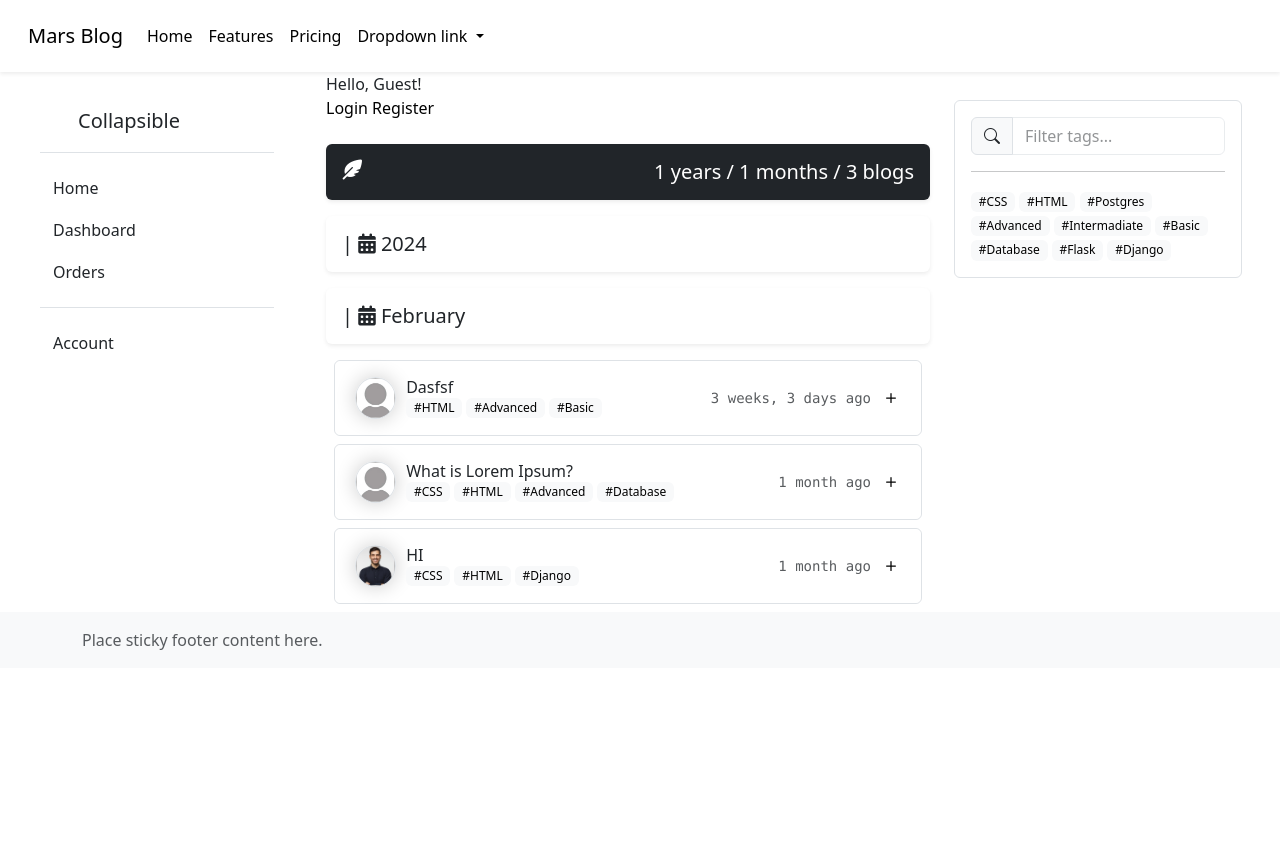
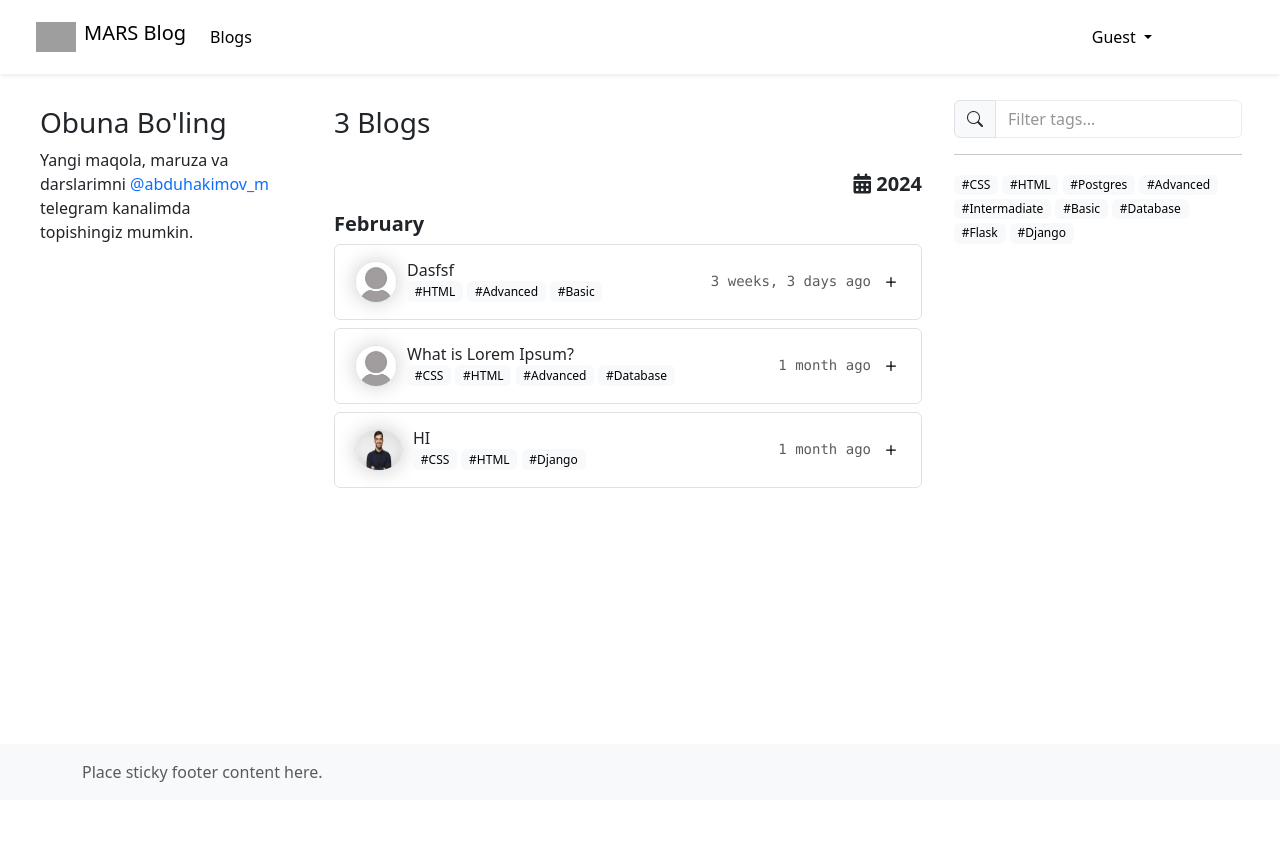
Before and after one commit to Muhammadamin-23/MyBlogCode, a Django app: page / in a window 1280 px wide. Before the commit the page ends 650 px from the top, so only its background shows below. Run offline with Django 5.2, Linux system fonts and the light colour scheme; data comes from the database, SQL or seed files in the repository; grey boxes are pictures that could not be loaded.

Commit message:
14-mart 17:27

```diff
--- a/blog/templates/blog/index.html
+++ b/blog/templates/blog/index.html
@@ -18,46 +18,24 @@
 
 {# start blog content#}
 {% block content %}
-    Hello, {{ user.username|default:'Guest' }}!
-    <div>
-        {% if user.is_authenticated %}
-            {% csrf_token %}
-            <form method="post" action="{% url 'logout' %}">
-                {% csrf_token %}
-                <button style="border: none; background-color: transparent;" type="submit">Logout</button>
-            </form>
-
-            <a href="{% url 'password_change' %}">Password Change</a>
-            <hr>
-            <a href="{% url 'password_reset'%}">Password Reset</a>
-        {% else %}
-            <a href="{% url 'login' %}">Login</a>
-            <a href="{% url 'register' %}">Register</a>
-        {% endif %}
-    </div>
-    <!-- /Login -->
     {# start container #}
     <div class="mt-4">
         {# Start Results, Years, Months, Blogs #}
-        <h5 class="text-end z-2 fw-lighter sticky-top bg-dark text-white fluid shadow-sm p-3 mb-3 bg-body-white rounded"
-            style="top:70px;">
-            <div class="d-flex justify-content-between">
-                <i class="fa-solid fa-feather-pointed"></i>
-                <div>
-                    <b>{{ count.year }}</b> years / <b>{{ count.month }}</b> months / <b>{{ count.blog }}</b> blogs
-                </div>
+        <h5 class="text-end z-2 fluid">
+            <div class="d-flex p-2 justify-content-between text-dark">
+                <!-- Shower Blog Results -->
+                <h3>{{ count.blog }} Blogs </h3>
+                <!-- /Shower Blog Results -->
             </div>
         </h5>
         {# End Results, Years, Months, Blogs #}
         {# start accordion #}
         {% for year, blogs in grouped_blogs_year.items %}
             <div class="accordion" id="accordionExample">
-                <h5 class="z-2 mt-3 fw-lighter sticky-top bg-white fluid shadow-sm p-3 mb-3 bg-body-white rounded"
-                    style="top:70px;">| <i class="fa-solid fa-calendar-days"></i> {{ year }}</h5>
+                <h5 class="z-2 px-2 text-end fw-bold mt-3 fw-lighter sticky-top fluid"
+                    style="top:85px;"><i class="fa-solid fa-calendar-days"></i> {{ year }}</h5>
                 {% for month, blogs in grouped_blogs_month.items %}
-                    <h5 class="z-2 mt-3 fw-lighter sticky-top bg-white fluid shadow-sm p-3 mb-3 bg-body-white rounded"
-                        style="top:110px;">| <i
-                            class="fa-solid fa-calendar-days"></i> {{ month }}</h5>
+                    <h5 class="z-2 px-2 fw-bold mt-3 fw-lighter fluid">{{ month }}</h5>
                     {% for blog in blogs %}
                         <div class="z-1 m-2 accordion accordion-flush border border-1 rounded"
                              id="accordionFlushExample">
@@ -67,18 +45,20 @@
                                         data-bs-target="#flush-collapse{{ blog.id }}"
                                         aria-expanded="false" aria-controls="flush-collapse{{ blog.id }}">
                                     <img class="profile_img border border-1 d-none  d-sm-none d-md-none d-lg-inline"
-                                         style="background-image: url({{ blog.image.url }})">
+                                         src="{{ blog.image.url }}" alt="rasm{{ blog.id }}">
                                     <div class="blog-header">
                                         <div>
                                             <b class="fw-medium">{{ blog.title | truncatewords:8 }}</b>
                                             <br class="mt-1">
                                             {# start blog Categories #}
                                             {% for category in blog.category.all %}
-                                                <b class="badge text-bg-light fw-normal">#{{ category.name }}</b>
+                                                <a class="badge text-bg-light fw-normal"
+                                                   href="{% url 'category_tag' category.name %}">#{{ category.name }}</a>
                                             {% endfor %}
                                             {# end blog Categories #}
                                         </div>
-                                        <code class="text-body-secondary d-none  d-sm-none d-md-inline d-lg-inline">{{ blog.created | timesince }} ago</code>
+                                        <code class="text-body-secondary d-none  d-sm-none d-md-inline d-lg-inline">{{ blog.created | timesince }}
+                                            ago</code>
                                     </div>
                                 </button>
                             </h2>
@@ -107,14 +87,22 @@
                                             <code class="text-dark">{{ blog.created }}</code>
                                         </p>
                                     </div>
-
+                                    <div class="fw-bold">Write a Comment</div>
                                     {# Comments start #}
                                     <form method="post" action="{% url 'add_comment_to_post' blog.id %}">
                                         {% csrf_token %}
                                         <input type="hidden" name="post_pk" value="{{ blog.pk }}">
-                                        {{ form }}
+                                        <div class="form-floating mt-2">
+                                            {{ form.author }}
+                                            <label>Name</label>
+                                        </div>
+                                        <div class="form-floating mt-2">
+                                            {{ form.message }}
+                                            <label>Message</label>
+                                        </div>
                                         <button class="btn btn-dark mt-2" type="submit">Add Comment</button>
                                     </form>
+                                    {# Comments end #}
                                     <div class="d-flex justify-content-start py-3 border-bottom">
                                         <p>
                                             {# Chat Icon #}
@@ -129,7 +117,7 @@
                                             </button>
                                         </p>
                                         <!-- Comments -->
-                                    <b class="d-flex align-items-center px-2">Comments</b>
+                                        <b class="d-flex align-items-center px-2 fw-bold">Comments</b>
                                         <!-- /Comments -->
                                     </div>
                                     {# All Comments start #}
@@ -140,7 +128,7 @@
                                              class="scrollspy-example my-3 box-shadow text-white"
                                              tabindex="0">
                                             {# All Comments start #}
-                                            {% for comment in blog.comments.all %}
+                                            {% for comment in blog.comments.all|slice:"::-1" %}
                                                 <div class="card my-3">
                                                     <div class="card-header">
                                                         <i class="bi bi-person-fill"></i> <b>{{ comment.author }}</b>
--- a/blog/templates/blog/leftbar.html
+++ b/blog/templates/blog/leftbar.html
@@ -1,68 +1,12 @@
 <div class="container mt-1 sticky-top" style="top: 90px;">
     <div class="flex-shrink-0 p-3 bg-white" style="width: 280px;">
-        <a href="/"
-           class="d-flex align-items-center pb-3 mb-3 link-dark text-decoration-none border-bottom">
-            <svg class="bi me-2" width="30" height="24">
-                <use xlink:href="#bootstrap"></use>
-            </svg>
-            <span class="fs-5 fw-normal">Collapsible</span>
-        </a>
         <ul class="list-unstyled ps-0">
             <li class="mb-1">
-                <button class="btn btn-toggle align-items-center rounded collapsed"
-                        data-bs-toggle="collapse" data-bs-target="#home-collapse" aria-expanded="false">
-                    Home
-                </button>
-                <div class="collapse" id="home-collapse">
-                    <ul class="btn-toggle-nav list-unstyled fw-normal pb-1 small">
-                        <li><a href="#" class="link-dark rounded">Overview</a></li>
-                        <li><a href="#" class="link-dark rounded">Updates</a></li>
-                        <li><a href="#" class="link-dark rounded">Reports</a></li>
-                    </ul>
-                </div>
-            </li>
-            <li class="mb-1">
-                <button class="btn btn-toggle align-items-center rounded collapsed"
-                        data-bs-toggle="collapse" data-bs-target="#dashboard-collapse"
-                        aria-expanded="false">
-                    Dashboard
-                </button>
-                <div class="collapse" id="dashboard-collapse" style="">
-                    <ul class="btn-toggle-nav list-unstyled fw-normal pb-1 small">
-                        <li><a href="#" class="link-dark rounded">Overview</a></li>
-                        <li><a href="#" class="link-dark rounded">Weekly</a></li>
-                        <li><a href="#" class="link-dark rounded">Monthly</a></li>
-                        <li><a href="#" class="link-dark rounded">Annually</a></li>
-                    </ul>
-                </div>
-            </li>
-            <li class="mb-1">
-                <button class="btn btn-toggle align-items-center rounded collapsed"
-                        data-bs-toggle="collapse" data-bs-target="#orders-collapse" aria-expanded="false">
-                    Orders
-                </button>
-                <div class="collapse" id="orders-collapse" style="">
-                    <ul class="btn-toggle-nav list-unstyled fw-normal pb-1 small">
-                        <li><a href="#" class="link-dark rounded">New</a></li>
-                        <li><a href="#" class="link-dark rounded">Processed</a></li>
-                        <li><a href="#" class="link-dark rounded">Shipped</a></li>
-                        <li><a href="#" class="link-dark rounded">Returned</a></li>
-                    </ul>
-                </div>
-            </li>
-            <li class="border-top my-3"></li>
-            <li class="mb-1">
-                <button class="btn btn-toggle align-items-center rounded collapsed"
-                        data-bs-toggle="collapse" data-bs-target="#account-collapse" aria-expanded="false">
-                    Account
-                </button>
-                <div class="collapse" id="account-collapse">
-                    <ul class="btn-toggle-nav list-unstyled fw-normal pb-1 small">
-                        <li><a href="#" class="link-dark rounded">New...</a></li>
-                        <li><a href="#" class="link-dark rounded">Profile</a></li>
-                        <li><a href="#" class="link-dark rounded">Settings</a></li>
-                        <li><a href="#" class="link-dark rounded">Sign out</a></li>
-                    </ul>
+                <div>
+                    <h3>Obuna Bo'ling</h3>
+                    Yangi maqola, maruza va darslarimni
+                    <a href="https://t.me/back_472" class="link-dark rounded text-primary">@abduhakimov_m</a>
+                    telegram kanalimda topishingiz mumkin.
                 </div>
             </li>
         </ul>
--- a/blog/templates/blog/rightbar.html
+++ b/blog/templates/blog/rightbar.html
@@ -1,4 +1,4 @@
-<div class="mt-1 card border mb-3 sticky-top" style="max-width: 18rem; top: 100px;">
+<div class="mt-1 mb-3 sticky-top z-2" style="max-width: 18rem; top: 100px;">
     <div class="card-body text-dark">
         {# <h5 class="fw-light">Dark card title</h5> #}
         {# Start Search #}
--- a/templates/blog/base.html
+++ b/templates/blog/base.html
@@ -23,27 +23,41 @@
 
     {# Link CSS #}
     <link rel="stylesheet" href="{% static 'css/style.css' %}">
+    <style>
+        label, input {
+            display: block;
+        }
+
+        span.helptext {
+            display: none;
+        }
+    </style>
 </head>
 <body>
+<main style="min-height: 100vh;">
 
     {% include 'blog/navbar.html' %}
+
+    {% block home %}
+
+    {% endblock %}
 
     <div class="container-fluid">
         <div class="row">
             {# left bar#}
-        <div class="col-lg-3 d-lg-block d-md-none d-sm-none d-none">
+            <div class="col-xl-3  d-xl-inline d-lg-none d-md-none d-sm-none d-xs-none d-none">
                 {% block leftbar %}
                 {% endblock %}
             </div>
             {#blog#}
-        <div class="col-lg-6 col-md-12">
+            <div class="col-xl-6 col-lg-9 col-md-12">
                 {#Blogs#}
                 {% block content %}
 
                 {% endblock %}
             </div>
             {#right bar#}
-        <div class="col-lg-3 d-lg-block d-md-none d-sm-none d-none">
+            <div class="col-xl-3 col-lg-3 d-xl-inline d-lg-inline d-md-none d-sm-none d-xs-none d-none">
                 {#Categories#}
                 {% block categories %}
 
@@ -51,6 +65,7 @@
             </div>
         </div>
     </div>
+</main>
 
 {% include 'blog/footer.html' %}
 
--- a/templates/blog/footer.html
+++ b/templates/blog/footer.html
@@ -1,4 +1,4 @@
-<footer class="footer mt-auto py-3 bg-body-tertiary">
+<footer class="footer mt-auto py-3 bg-body-tertiary sticky-bottom">
   <div class="container">
     <span class="text-body-secondary">Place sticky footer content here.</span>
   </div>
--- a/templates/blog/navbar.html
+++ b/templates/blog/navbar.html
@@ -1,34 +1,70 @@
 {#navbar start#}
-<nav class="navbar navbar-expand-lg bg-white sticky-top shadow-sm p-3 bg-body-white">
+{% load static %}
+{#header--title flex align-items-center#}
+<nav class="navbar navbar-expand-lg bg-white sticky-top shadow-sm p-3 bg-body-white header--title align-items-center">
     <div class="container-fluid">
-        <a class="navbar-brand" href="/blog">Mars Blog</a>
+        <div class="d-flex justify-content-center align-items-center">
+            <img class="px-2" style="height: 30px;" src="{% static '/blog/static/images/logo 1.svg' %}" alt="logo">
+            <h1 class="navbar-brand h1"><a href="{% url 'home' %}">MARS Blog</a></h1>
+        </div>
         <button class="navbar-toggler" type="button" data-bs-toggle="collapse" data-bs-target="#navbarNavDropdown"
                 aria-controls="navbarNavDropdown" aria-expanded="false" aria-label="Toggle navigation">
             <span class="navbar-toggler-icon"></span>
         </button>
         <div class="collapse navbar-collapse" id="navbarNavDropdown">
-            <ul class="navbar-nav">
+            <ul class="navbar-nav d-flex justify-content-between">
+
+                <!-- Blogs -->
                 <li class="nav-item">
-                    <a class="nav-link active" aria-current="page" href="{% url 'home' %}">Home</a>
+                    <a class="nav-link" href="{% url 'index' %}">Blogs</a>
                 </li>
-                <li class="nav-item">
-                    <a class="nav-link" href="#">Features</a>
-                </li>
-                <li class="nav-item">
-                    <a class="nav-link" href="#">Pricing</a>
-                </li>
-                <li class="nav-item dropdown">
-                    <a class="nav-link dropdown-toggle" href="#" role="button" data-bs-toggle="dropdown"
-                       aria-expanded="false">
-                        Dropdown link
-                    </a>
-                    <ul class="dropdown-menu z-3">
-                        <li><a class="dropdown-item" href="#">Action</a></li>
-                        <li><a class="dropdown-item" href="#">Another action</a></li>
-                        <li><a class="dropdown-item" href="#">Something else here</a></li>
-                    </ul>
-                </li>
+                <!-- /Blogs -->
+
             </ul>
+            <div style="padding-right: 100px;" class="nav-item dropdown ms-auto">
+                <!-- Who am I -->
+                <a class="nav-link dropdown-toggle ms-auto" href="#" role="button" data-bs-toggle="dropdown"
+                   aria-expanded="false">
+                    {#  Hello, {{ user.username|default:'Guest' }}#}
+                    {{ user.username|default:'Guest'|title }}
+                </a>
+                <!-- /Who am I -->
+
+                <!-- Authentication -->
+                <ul class="dropdown-menu z-3">
+                    {% if user.is_authenticated %}
+                        <!-- Logout -->
+                        <li>
+                            <!-- Logout qilish uchun POST so'raov yuborish kerak -->
+                            <form method="post" action="{% url 'logout' %}">
+                                {% csrf_token %}
+                                <button class="dropdown-item" style="border: none; background-color: transparent;"
+                                        type="submit">Logout
+                                </button>
+                            </form>
+                        </li>
+                        <!-- /Logout -->
+
+                        <!-- Password Change -->
+                        <li><a class="dropdown-item" href="{% url 'password_change' %}">Password Change</a></li>
+                        <!-- /Password Change -->
+
+                        <!-- Password Reset -->
+                        <li><a class="dropdown-item" href="{% url 'password_reset' %}">Password Reset</a></li>
+                        <!-- /Password Reset -->
+                    {% else %}
+                        <!-- Login -->
+                        <li><a class="dropdown-item" href="{% url 'login' %}">Login</a></li>
+                        <!-- /Login -->
+
+                        <!-- Register -->
+                        <li><a class="dropdown-item" href="{% url 'register' %}">Register</a></li>
+                        <!-- /Register -->
+                    {% endif %}
+                </ul>
+                <!-- /Authentication -->
+            </div>
+
         </div>
     </div>
 </nav>
```
Also changed, not shown: blog/templates/home/home.html (renamed from templates/home/home.html). Lines whose indentation alone changed are shown as unchanged.
